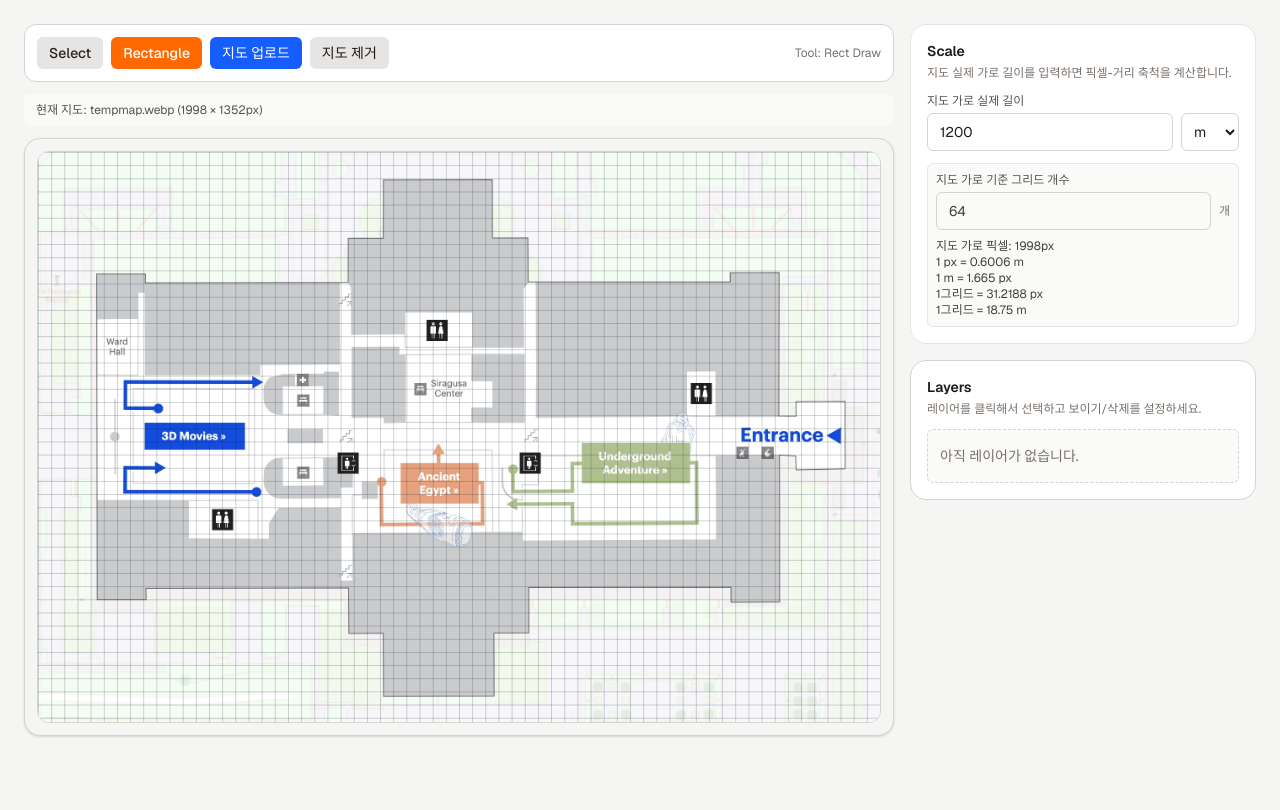
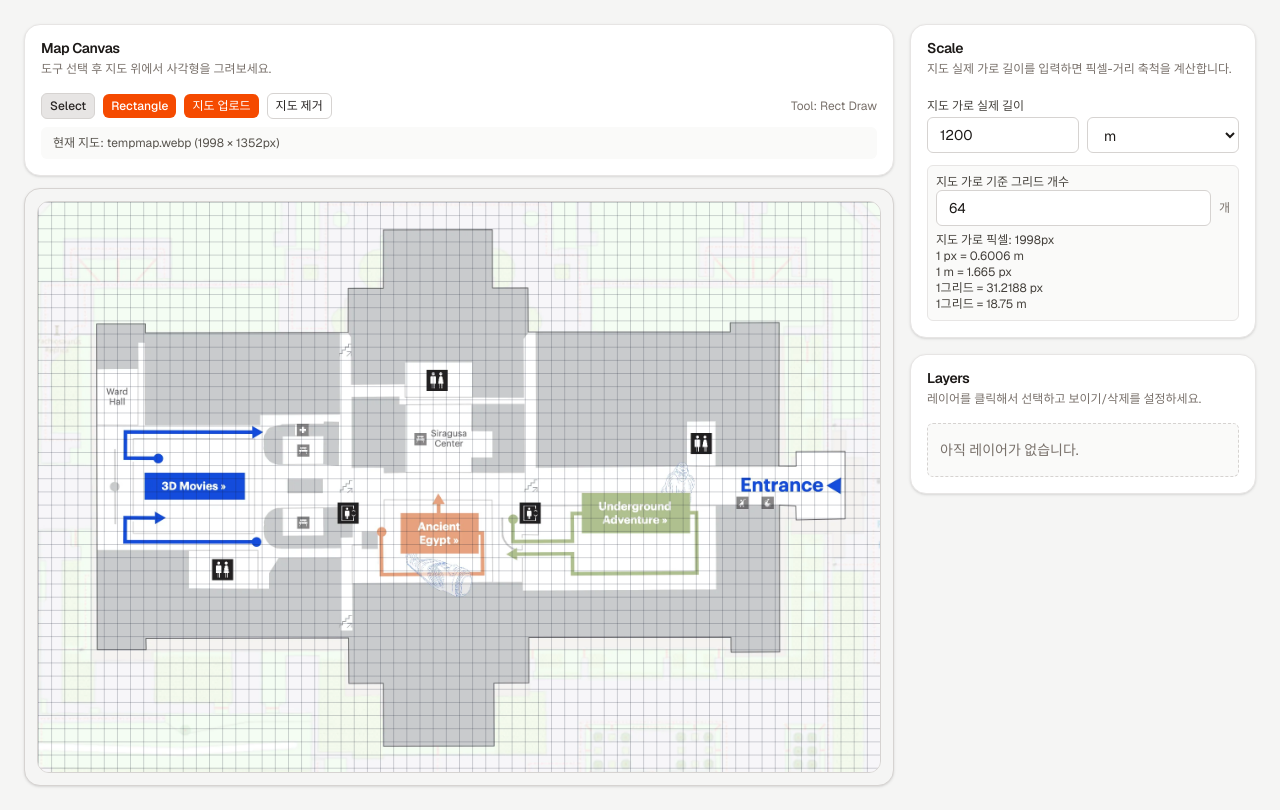
Before and after one commit to luciancah/map-dt, a Next.js app: page / in a window 1280 px wide. Built offline with nearby package versions, Linux system fonts and the light colour scheme.

Commit message:
refactor ui components to shadcn style

```diff
--- a/src/app/page.tsx
+++ b/src/app/page.tsx
@@ -11,6 +11,16 @@ import {
 import { MapCanvas } from "@/components/MapCanvas";
 import { LayerListPanel } from "@/components/LayerListPanel";
 import { ScalePanel } from "@/components/ScalePanel";
+import { Button } from "@/components/ui/button";
+import {
+  Card,
+  CardContent,
+  CardDescription,
+  CardHeader,
+  CardTitle,
+} from "@/components/ui/card";
+import { Input } from "@/components/ui/input";
+import { Label } from "@/components/ui/label";
 import { useMapImageUploader } from "@/hooks/useMapImageUploader";
 import { useMapScale } from "@/hooks/useMapScale";
 import { useRectLayerEditor } from "@/hooks/useRectLayerEditor";
@@ -180,43 +190,38 @@ export default function Home() {
     <main className="min-h-screen bg-stone-100 p-4 text-stone-900 md:p-6">
       <div className="mx-auto flex w-full max-w-[1500px] flex-col gap-4 lg:flex-row">
         <section className="order-2 flex-1 space-y-3 md:order-1">
-          <div className="flex flex-wrap items-center gap-2 rounded-xl border border-stone-300 bg-white p-3">
-            <button
+          <Card>
+            <CardHeader>
+              <CardTitle>Map Canvas</CardTitle>
+              <CardDescription>도구 선택 후 지도 위에서 사각형을 그려보세요.</CardDescription>
+            </CardHeader>
+            <CardContent className="space-y-2">
+              <div className="flex flex-wrap items-center gap-2">
+                <Button
                   onClick={() => setTool("select")}
-              className={`rounded-md px-3 py-1.5 text-sm font-medium ${
-                tool === "select"
-                  ? "bg-stone-900 text-white"
-                  : "bg-stone-200 text-stone-800 hover:bg-stone-300"
-              }`}
+                  variant={tool === "select" ? "default" : "secondary"}
+                  size="sm"
                 >
                   Select
-            </button>
-            <button
+                </Button>
+                <Button
                   onClick={() => setTool("rect")}
-              className={`rounded-md px-3 py-1.5 text-sm font-medium ${
-                tool === "rect"
-                  ? "bg-orange-500 text-white"
-                  : "bg-stone-200 text-stone-800 hover:bg-stone-300"
-              }`}
+                  variant={tool === "rect" ? "default" : "secondary"}
+                  size="sm"
                 >
                   Rectangle
-            </button>
-            <button
-              onClick={() => mapInputRef.current?.click()}
-              className="rounded-md bg-blue-600 px-3 py-1.5 text-sm font-medium text-white hover:bg-blue-500"
-            >
+                </Button>
+                <Button onClick={() => mapInputRef.current?.click()} size="sm">
                   지도 업로드
-            </button>
-            <button
-              onClick={resetMapAndLayers}
-              className="rounded-md bg-stone-200 px-3 py-1.5 text-sm font-medium hover:bg-stone-300"
-            >
+                </Button>
+                <Button onClick={resetMapAndLayers} variant="outline" size="sm">
                   지도 제거
-            </button>
+                </Button>
                 <span className="ml-auto text-xs text-stone-500">
                   Tool: {tool === "rect" ? "Rect Draw" : "Select/Move"}
                 </span>
               </div>
+
               {mapImage ? (
                 <p className="rounded-md bg-stone-50 px-3 py-2 text-xs text-stone-600">
                   현재 지도: {mapImage.fileName} ({mapImage.width} ×{" "}
@@ -234,6 +239,8 @@ export default function Home() {
                   업로드 처리 중...
                 </p>
               ) : null}
+            </CardContent>
+          </Card>
 
           <MapCanvas
             frameRef={frameRef}
@@ -275,7 +282,6 @@ export default function Home() {
             metersPerGrid={scale ? scale.metersPerGrid : null}
           />
 
-          <div className="rounded-2xl border border-stone-300 bg-white p-4">
           <LayerListPanel
             layers={layers}
             selectedId={selectedId}
@@ -284,18 +290,23 @@ export default function Home() {
             onMoveLayer={moveLayer}
             onDeleteLayer={removeLayer}
           />
-          </div>
 
           {selectedLayer ? (
-            <div className="rounded-md border border-stone-200 bg-white p-3 text-xs text-stone-700">
-              <label className="mb-2 block">
-                <span className="mb-1 block text-xs text-stone-600">레이어 이름</span>
+            <Card>
+              <CardHeader>
+                <CardTitle>선택 레이어</CardTitle>
+                <CardDescription>레이어 이름 수정</CardDescription>
+              </CardHeader>
+              <CardContent className="space-y-2">
                 <form
                   key={selectedLayer.id}
                   onSubmit={handleLayerNameSubmit}
-                  className="flex gap-2"
+                  className="space-y-2"
                 >
-                  <input
+                  <Label htmlFor={`layer-name-${selectedLayer.id}`}>레이어 이름</Label>
+                  <div className="flex gap-2">
+                    <Input
+                      id={`layer-name-${selectedLayer.id}`}
                       name="layerName"
                       defaultValue={selectedLayer.name}
                       onChange={() => {
@@ -307,29 +318,28 @@ export default function Home() {
                           submitLayerName(form);
                         }
                       }}
-                    className="w-full rounded-md border border-stone-300 px-2 py-1 text-sm"
                     />
-                  <button
-                    type="submit"
-                    className="rounded-md bg-orange-500 px-3 py-1 text-xs text-white hover:bg-orange-400"
-                  >
+                    <Button type="submit" size="sm" className="shrink-0">
                       적용
-                  </button>
+                    </Button>
+                  </div>
+                  <span className="text-xs text-red-600">{layerNameError}</span>
                 </form>
-                <span className="mt-1 block text-xs text-red-600">
-                  {layerNameError}
-                </span>
-              </label>
-              <p className="font-semibold text-stone-900">{selectedLayer.name}</p>
+
+                <div className="text-xs text-stone-700">
+                  <p className="text-sm font-semibold text-stone-900">
+                    {selectedLayer.name}
+                  </p>
                   <p>
-                x: {Math.round(selectedLayer.x)}, y:{" "}
-                {Math.round(selectedLayer.y)}
+                    x: {Math.round(selectedLayer.x)}, y: {Math.round(selectedLayer.y)}
                   </p>
                   <p>
                     w: {Math.round(selectedLayer.width)}, h:{" "}
                     {Math.round(selectedLayer.height)}
                   </p>
                 </div>
+              </CardContent>
+            </Card>
           ) : null}
         </aside>
       </div>
--- a/src/components/LayerListPanel.tsx
+++ b/src/components/LayerListPanel.tsx
@@ -1,4 +1,7 @@
 import type { Layer } from "@/lib/map-editor/types";
+import { Badge } from "@/components/ui/badge";
+import { Button } from "@/components/ui/button";
+import { Card, CardContent, CardDescription, CardHeader, CardTitle } from "@/components/ui/card";
 
 type LayerListPanelProps = {
   layers: Layer[];
@@ -20,13 +23,15 @@ export function LayerListPanel({
   const visibleLayers = layers.slice().reverse();
 
   return (
-    <div>
-      <h2 className="text-sm font-semibold text-stone-900">Layers</h2>
-      <p className="mt-1 text-xs text-stone-500">
-        레이어를 클릭해서 선택하고 보이기/삭제를 설정하세요.
-      </p>
+    <Card>
+      <CardHeader>
+        <CardTitle>Layers</CardTitle>
+        <CardDescription>
+          레이어를 클릭해서 선택하고 보이기/삭제를 설정하세요.
+        </CardDescription>
+      </CardHeader>
 
-      <div className="mt-3 space-y-2">
+      <CardContent className="space-y-2">
         {layers.length === 0 ? (
           <p className="rounded-md border border-dashed border-stone-300 bg-stone-50 px-3 py-4 text-sm text-stone-500">
             아직 레이어가 없습니다.
@@ -53,12 +58,15 @@ export function LayerListPanel({
                     onSelectLayer(layer.id);
                   }
                 }}
-                >
-                <span className="truncate text-left text-sm font-medium text-stone-800">
+              >
+                <span className="min-w-0 truncate text-left text-sm font-medium text-stone-800">
                   {layer.name}
                 </span>
-                <button
-                  className="rounded border border-stone-300 px-2 py-1 text-xs text-stone-700 disabled:opacity-40"
+                <Badge className="text-[10px]">z: {layers.findIndex((item) => item.id === layer.id) + 1}</Badge>
+                <Button
+                  variant="outline"
+                  size="sm"
+                  className="rounded disabled:opacity-40"
                   onClick={(event) => {
                     event.stopPropagation();
                     onMoveLayer(layer.id, "up");
@@ -67,9 +75,11 @@ export function LayerListPanel({
                   aria-label="Move layer up"
                 >
                   ▲
-                </button>
-                <button
-                  className="rounded border border-stone-300 px-2 py-1 text-xs text-stone-700 disabled:opacity-40"
+                </Button>
+                <Button
+                  variant="outline"
+                  size="sm"
+                  className="rounded disabled:opacity-40"
                   onClick={(event) => {
                     event.stopPropagation();
                     onMoveLayer(layer.id, "down");
@@ -78,30 +88,33 @@ export function LayerListPanel({
                   aria-label="Move layer down"
                 >
                   ▼
-                </button>
-                <button
-                  className="ml-auto rounded border border-stone-300 px-2 py-1 text-xs text-stone-700 hover:bg-stone-200"
+                </Button>
+                <Button
+                  variant="ghost"
+                  size="sm"
+                  className="ml-auto"
                   onClick={(event) => {
                     event.stopPropagation();
                     onToggleLayerVisibility(layer.id);
                   }}
                 >
                   {layer.visible ? "Hide" : "Show"}
-                </button>
-                <button
-                  className="rounded border border-red-300 px-2 py-1 text-xs text-red-700 hover:bg-red-50"
+                </Button>
+                <Button
+                  variant="destructive"
+                  size="sm"
                   onClick={(event) => {
                     event.stopPropagation();
                     onDeleteLayer(layer.id);
                   }}
                 >
                   삭제
-                </button>
+                </Button>
               </div>
             );
           })
         )}
-      </div>
-    </div>
+      </CardContent>
+    </Card>
   );
 }
--- a/src/components/ScalePanel.tsx
+++ b/src/components/ScalePanel.tsx
@@ -1,6 +1,10 @@
 import { DistanceUnit } from "@/lib/map-editor/types";
 import { formatScaleValue } from "@/lib/map-editor/scale";
 import type { MapImage } from "@/lib/map-editor/types";
+import { Card, CardContent, CardDescription, CardHeader, CardTitle } from "@/components/ui/card";
+import { Input } from "@/components/ui/input";
+import { Label } from "@/components/ui/label";
+import { Select } from "@/components/ui/select";
 
 type ScalePanelProps = {
   mapImage: MapImage | null;
@@ -34,53 +38,50 @@ export function ScalePanel({
   metersPerGrid,
 }: ScalePanelProps) {
   return (
-    <section className="rounded-2xl border border-stone-200 bg-white p-4">
-      <h2 className="text-sm font-semibold text-stone-900">Scale</h2>
-      <p className="mt-1 text-xs text-stone-500">
-        지도 실제 가로 길이를 입력하면 픽셀-거리 축척을 계산합니다.
-      </p>
+    <Card>
+      <CardHeader>
+        <CardTitle>Scale</CardTitle>
+        <CardDescription>
+          지도 실제 가로 길이를 입력하면 픽셀-거리 축척을 계산합니다.
+        </CardDescription>
+      </CardHeader>
 
-      <div className="mt-3 space-y-3">
-        <label className="block">
-          <span className="mb-1 block text-xs text-stone-600">지도 가로 실제 길이</span>
+      <CardContent className="space-y-3">
+        <div className="space-y-1.5">
+          <Label className="text-stone-600">지도 가로 실제 길이</Label>
           <div className="flex items-center gap-2">
-            <input
+            <Input
               type="number"
               placeholder={unit === "m" ? "1000" : "1"}
               value={realWidthText}
               onChange={(event) => onRealWidthChange(event.target.value)}
-              className="w-full rounded-md border border-stone-300 px-3 py-2 text-sm outline-none focus:border-orange-500"
             />
-            <select
+            <Select
               value={unit}
-              onChange={(event) => onUnitChange(event.target.value as DistanceUnit)}
-              className="rounded-md border border-stone-300 px-2 py-2 text-sm"
+              onValueChange={(nextUnit) => onUnitChange(nextUnit as DistanceUnit)}
             >
               <option value="m">m</option>
               <option value="km">km</option>
-            </select>
+            </Select>
           </div>
-          <span className="mt-1 block text-xs text-red-600">{error}</span>
-          </label>
+          <span className="text-xs text-red-600">{error}</span>
+        </div>
 
         <div className="rounded-md border border-stone-200 bg-stone-50 p-2 text-xs text-stone-700">
-          <label className="mb-2 block">
-            <span className="mb-1 block text-xs text-stone-600">
-              지도 가로 기준 그리드 개수
-            </span>
+          <div className="space-y-1.5">
+            <Label className="text-stone-600">지도 가로 기준 그리드 개수</Label>
             <div className="flex items-center gap-2">
-              <input
+              <Input
                 type="number"
                 min={2}
                 step={1}
                 value={gridCountText}
                 onChange={(event) => onGridCountChange(event.target.value)}
-                className="w-full rounded-md border border-stone-300 px-3 py-2 text-sm outline-none focus:border-orange-500"
               />
-              <span className="text-xs text-stone-500">개</span>
+              <span className="whitespace-nowrap text-xs text-stone-500">개</span>
             </div>
-            <span className="mt-1 block text-xs text-red-600">{gridCountError}</span>
-          </label>
+            <span className="block text-xs text-red-600">{gridCountError}</span>
+          </div>
           <p>지도 가로 픽셀: {mapImage ? `${mapImage.width}px` : "-"}</p>
           <p>
             1 px = {metersPerPixel == null ? "-" : `${formatScaleValue(metersPerPixel)} m`}
@@ -95,7 +96,7 @@ export function ScalePanel({
             1그리드 = {metersPerGrid == null ? "-" : `${formatScaleValue(metersPerGrid)} m`}
           </p>
         </div>
-      </div>
-    </section>
+      </CardContent>
+    </Card>
   );
 }
--- /dev/null
+++ b/src/components/ui/badge.tsx
@@ -0,0 +1,17 @@
+import * as React from "react";
+
+import { cn } from "@/lib/utils";
+
+type BadgeProps = React.HTMLAttributes<HTMLDivElement>;
+
+export const Badge = ({ className, ...props }: BadgeProps) => {
+  return (
+    <div
+      className={cn(
+        "inline-flex items-center rounded-full border border-stone-300 bg-stone-100 px-2 py-0.5 text-xs font-medium text-stone-700",
+        className,
+      )}
+      {...props}
+    />
+  );
+};
--- /dev/null
+++ b/src/components/ui/button.tsx
@@ -0,0 +1,69 @@
+import * as React from "react";
+
+import { cn } from "@/lib/utils";
+
+type ButtonVariant =
+  | "default"
+  | "secondary"
+  | "outline"
+  | "destructive"
+  | "ghost"
+  | "link"
+  | "secondary-outline";
+
+type ButtonSize = "default" | "sm" | "lg" | "icon";
+
+const buttonVariantStyles: Record<ButtonVariant, string> = {
+  default:
+    "bg-orange-600 text-white hover:bg-orange-500 focus-visible:ring-orange-400",
+  secondary:
+    "bg-stone-200 text-stone-800 hover:bg-stone-300 border border-stone-300",
+  outline:
+    "border border-stone-300 bg-white text-stone-800 hover:bg-stone-50",
+  destructive:
+    "bg-red-600 text-white hover:bg-red-500 focus-visible:ring-red-400",
+  ghost: "bg-transparent text-stone-700 hover:bg-stone-100",
+  link: "text-stone-700 underline underline-offset-4 hover:text-stone-900",
+  "secondary-outline": "bg-white border border-stone-300 text-stone-700 hover:bg-stone-50",
+};
+
+const buttonSizeStyles: Record<ButtonSize, string> = {
+  default: "px-3 py-1.5 text-sm",
+  sm: "px-2 py-1 text-xs",
+  lg: "px-4 py-2 text-sm",
+  icon: "h-6 w-6 p-0",
+};
+
+type ButtonProps = React.ButtonHTMLAttributes<HTMLButtonElement> & {
+  variant?: ButtonVariant;
+  size?: ButtonSize;
+};
+
+export const Button = React.forwardRef<HTMLButtonElement, ButtonProps>(
+  (
+    {
+      className,
+      variant = "default",
+      size = "default",
+      ...props
+    },
+    ref,
+  ) => {
+    return (
+      <button
+        ref={ref}
+        className={cn(
+          "inline-flex items-center justify-center rounded-md font-medium transition-colors focus-visible:outline-none focus-visible:ring-2 focus-visible:ring-offset-2 disabled:opacity-50 disabled:pointer-events-none",
+          buttonVariantStyles[variant],
+          buttonSizeStyles[size],
+          className,
+        )}
+        {...props}
+      />
+    );
+  },
+);
+
+Button.displayName = "Button";
+
+export { buttonVariantStyles };
--- /dev/null
+++ b/src/components/ui/card.tsx
@@ -0,0 +1,58 @@
+import * as React from "react";
+
+import { cn } from "@/lib/utils";
+
+type CardProps = React.HTMLAttributes<HTMLDivElement>;
+
+export const Card = ({ className, ...props }: CardProps) => {
+  return (
+    <div
+      className={cn(
+        "rounded-2xl border border-stone-200 bg-white shadow-sm",
+        className,
+      )}
+      {...props}
+    />
+  );
+};
+
+export const CardHeader = ({ className, ...props }: CardProps) => {
+  return (
+    <div className={cn("flex flex-col space-y-1.5 p-4", className)} {...props} />
+  );
+};
+
+export const CardTitle = ({
+  className,
+  ...props
+}: React.HTMLAttributes<HTMLHeadingElement>) => {
+  return (
+    <h2
+      className={cn(
+        "text-sm font-semibold leading-none tracking-tight text-stone-900",
+        className,
+      )}
+      {...props}
+    />
+  );
+};
+
+export const CardDescription = ({
+  className,
+  ...props
+}: React.HTMLAttributes<HTMLParagraphElement>) => {
+  return (
+    <p
+      className={cn("text-xs text-stone-500", className)}
+      {...props}
+    />
+  );
+};
+
+export const CardContent = ({ className, ...props }: CardProps) => {
+  return <div className={cn("p-4 pt-0", className)} {...props} />;
+};
+
+export const CardFooter = ({ className, ...props }: CardProps) => {
+  return <div className={cn("flex items-center p-4 pt-0", className)} {...props} />;
+};
--- /dev/null
+++ b/src/components/ui/input.tsx
@@ -0,0 +1,22 @@
+import * as React from "react";
+
+import { cn } from "@/lib/utils";
+
+export type InputProps = React.InputHTMLAttributes<HTMLInputElement>;
+
+export const Input = React.forwardRef<HTMLInputElement, InputProps>(
+  ({ className, ...props }, ref) => {
+    return (
+      <input
+        ref={ref}
+        className={cn(
+          "flex h-9 w-full rounded-md border border-stone-300 bg-white px-3 py-2 text-sm text-stone-900 placeholder:text-stone-400 focus-visible:border-orange-400 focus-visible:outline-none",
+          className,
+        )}
+        {...props}
+      />
+    );
+  },
+);
+
+Input.displayName = "Input";
--- /dev/null
+++ b/src/components/ui/label.tsx
@@ -0,0 +1,19 @@
+import * as React from "react";
+
+import { cn } from "@/lib/utils";
+
+export type LabelProps = React.LabelHTMLAttributes<HTMLLabelElement>;
+
+export const Label = React.forwardRef<HTMLLabelElement, LabelProps>(
+  ({ className, ...props }, ref) => {
+    return (
+      <label
+        ref={ref}
+        className={cn("text-xs font-medium text-stone-700", className)}
+        {...props}
+      />
+    );
+  },
+);
+
+Label.displayName = "Label";
--- /dev/null
+++ b/src/components/ui/select.tsx
@@ -0,0 +1,28 @@
+import * as React from "react";
+
+import { cn } from "@/lib/utils";
+
+type SelectProps = React.SelectHTMLAttributes<HTMLSelectElement> & {
+  onValueChange?: (next: string) => void;
+};
+
+export const Select = React.forwardRef<HTMLSelectElement, SelectProps>(
+  ({ className, onValueChange, onChange, ...props }, ref) => {
+    return (
+      <select
+        ref={ref}
+        onChange={(event) => {
+          onValueChange?.(event.target.value);
+          onChange?.(event);
+        }}
+        className={cn(
+          "flex h-9 w-full rounded-md border border-stone-300 bg-white px-3 py-2 text-sm text-stone-900",
+          className,
+        )}
+        {...props}
+      />
+    );
+  },
+);
+
+Select.displayName = "Select";
--- /dev/null
+++ b/src/lib/utils.ts
@@ -0,0 +1,34 @@
+export type ClassValue =
+  | string
+  | number
+  | boolean
+  | null
+  | undefined
+  | { [key: string]: boolean | string | number | undefined | null | boolean }
+  | ClassValue[];
+
+function normalizeClassValue(value: ClassValue): string[] {
+  if (value === undefined || value === null || value === false) {
+    return [];
+  }
+
+  if (typeof value === "string" || typeof value === "number") {
+    return [String(value)];
+  }
+
+  if (typeof value === "object" && !Array.isArray(value)) {
+    return Object.entries(value)
+      .filter(([, enabled]) => Boolean(enabled))
+      .map(([key]) => key);
+  }
+
+  if (Array.isArray(value)) {
+    return value.flatMap((child) => normalizeClassValue(child));
+  }
+
+  return [];
+}
+
+export function cn(...inputs: ClassValue[]) {
+  return inputs.flatMap((value) => normalizeClassValue(value)).join(" ");
+}
```
Also changed, not shown: src/components/MapCanvas.tsx (+5 -2 lines), src/components/ui/separator.tsx (added, +24 -0 lines). Lines whose indentation alone changed are shown as unchanged.
